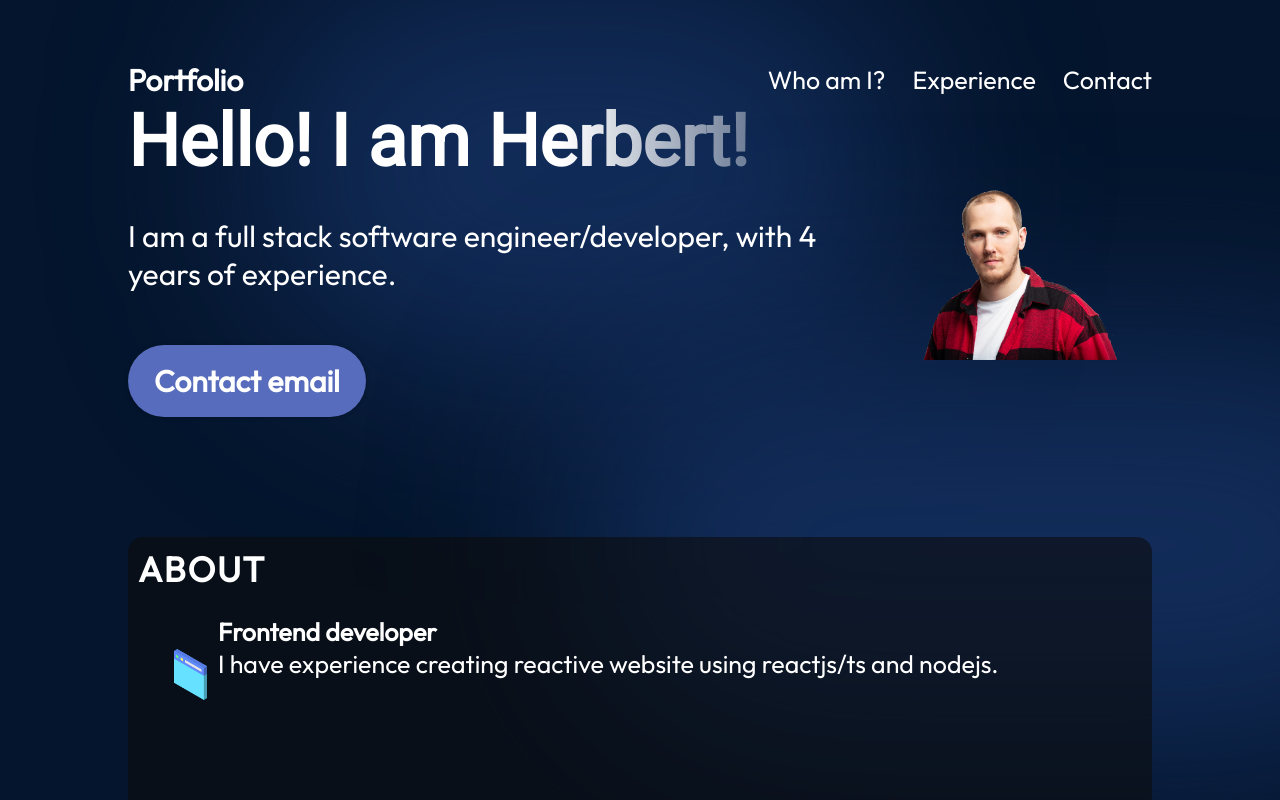
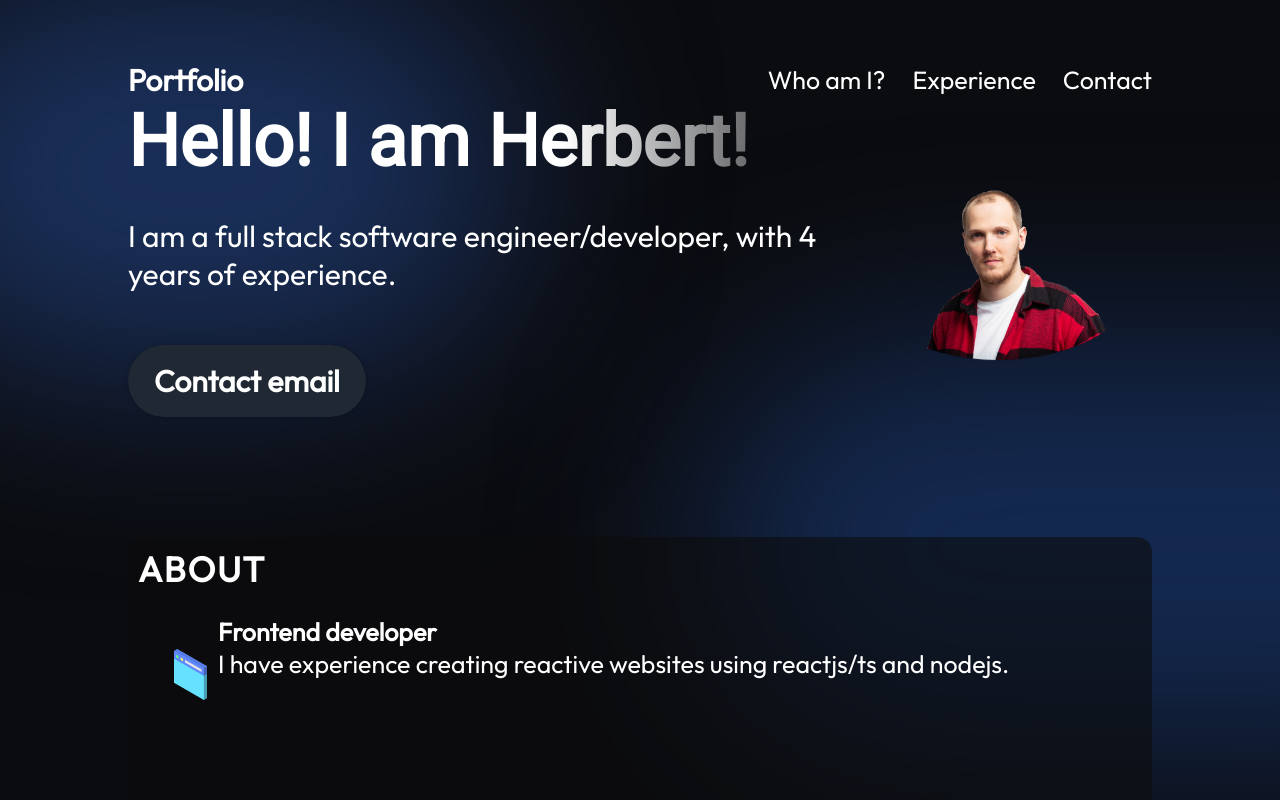
Before and after one commit to PlatypusIV/portfolio_page, a React (Vite) app: page / in a window 1280 px wide. Shown: the top 800 px of the page. Built offline with nearby package versions, Linux system fonts and the light colour scheme.

Commit message:
changed colors around, fixed incorrect styling in footer for links

```diff
--- a/src/components/Contact/Contact.module.scss
+++ b/src/components/Contact/Contact.module.scss
@@ -3,7 +3,7 @@
 .container {
     color: var(--colors-text);
     margin-top: 120px;
-    background-color: var(--colors-secondary);
+    background-color: var(--colors-background);
     display: flex;
     flex-direction: row;
     justify-content: space-evenly;
@@ -38,7 +38,7 @@
 }
 
 .links a {
-    color: var (--colors-text);
+    color: var(--colors-text);
     text-decoration: none;
     font-size: 30px;
     font-weight: 400;
--- a/src/components/ExperienceBox/ExperienceBox.module.scss
+++ b/src/components/ExperienceBox/ExperienceBox.module.scss
@@ -7,7 +7,7 @@
     border-radius: 20px;
     list-style: none;
     padding: 25px;
-    background-image: linear-gradient(90deg, rgba(165,215,232, 0.42) 0%, rgba(255,255,255,0) 100%);
+    background-image: linear-gradient(90deg, rgba(165, 215, 232, 0.42) 0%, rgba(255,255,255,0) 100%);
     background-size: 0 100%;
     background-repeat: no-repeat;
     transition: 0.4s;
--- a/src/components/Hero/Hero.module.scss
+++ b/src/components/Hero/Hero.module.scss
@@ -50,7 +50,8 @@ p {
 .heroImage {
     width: 30%;
     z-index: 1;
-
+    background-color: var(--colors-dark-bg);
+    border-radius: 100%;
     animation-name: floating;
     animation-duration: 3s;
     animation-timing-function: ease-in-out;
@@ -80,9 +81,9 @@ p {
     min-width: 350px;
     min-height: 350px;
     top: -128px;
-    left: 10vw;
+    left: -20vw;
     border-radius: 764px;
-    background: rgba(25,55,109, 0.7);
+    background: rgba(33, 63, 121, 0.7);
     filter: blur(100px);
     z-index: 0;
 }
@@ -94,7 +95,7 @@ p {
     min-width: 250px;
     min-height: 350px;
     top: 246px;
-    right: -25vw;
+    right: -35vw;
     border-radius: 764px;
     background: rgba(25,55,109, 0.7);
     filter: blur(100px);
--- a/src/data/experience.json
+++ b/src/data/experience.json
@@ -1,7 +1,7 @@
 {
     "frontend":{
         "title": "Frontend developer",
-        "content": "I have experience creating reactive website using reactjs/ts and nodejs."
+        "content": "I have experience creating reactive websites using reactjs/ts and nodejs."
     },
     "fullstack": {
         "title": "Fullstack engineer",
--- a/src/vars.css
+++ b/src/vars.css
@@ -1,11 +1,27 @@
 :root {
     /* Colors */
     --colors-text: #fff;
-    --colors-primary: #576cbc;
-    --colors-secondary:#19376d;
-    --colors-dark: #0b2447;
-    --colors-bg: #04152d;
+    --colors-inverted-text: #000;
+    --colors-primary: #1F2833;
+    --colors-secondary:#C5C6C7;
+    --colors-dark: #190061;
+    --colors-bg: #0B0C10;
 
     /* Font */
     --font-roboto: "Roboto";
 }
+
+/*
+#0C0032
+#190061
+#240090
+#3500D3
+#282828
+
+#0B0C10
+#1F2833
+#C5C6C7
+
+
+#a5d7e8
+*/
```
